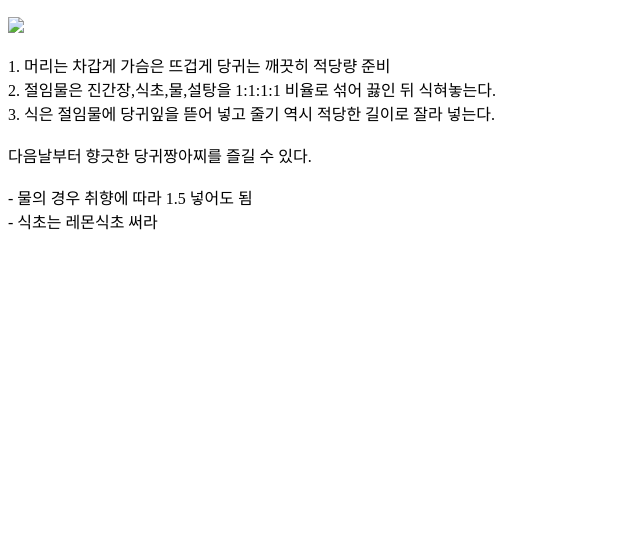
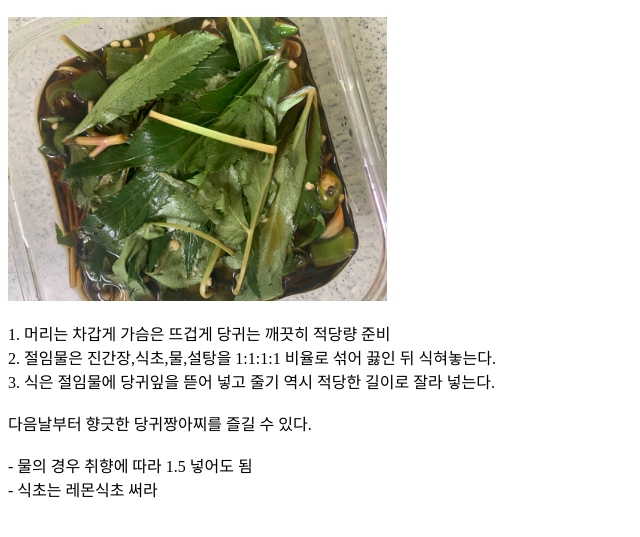
Before and after one commit to 410am/my-first-web-site, a plain HTML site: page 2.html in a window 1280 px wide. Shown: the part 229-766 px from the top of the page, without its empty margins (0-640 px from the left). Drawn offline with Linux system fonts and the light colour scheme.

Commit message:
사진 수정

```diff
--- a/2.html
+++ b/2.html
@@ -14,7 +14,7 @@
 
   <br>
   <h2>당귀짱아찌</h2>
-    <img src="당귀.jpg" width="30%">
+    <img src="dangui.jpg" width="30%">
 
     <p>1. 머리는 차갑게 가슴은 뜨겁게 당귀는 깨끗히 적당량 준비
     <br>2. 절임물은 진간장,식초,물,설탕을 1:1:1:1 비율로 섞어 끓인 뒤 식혀놓는다.
```
